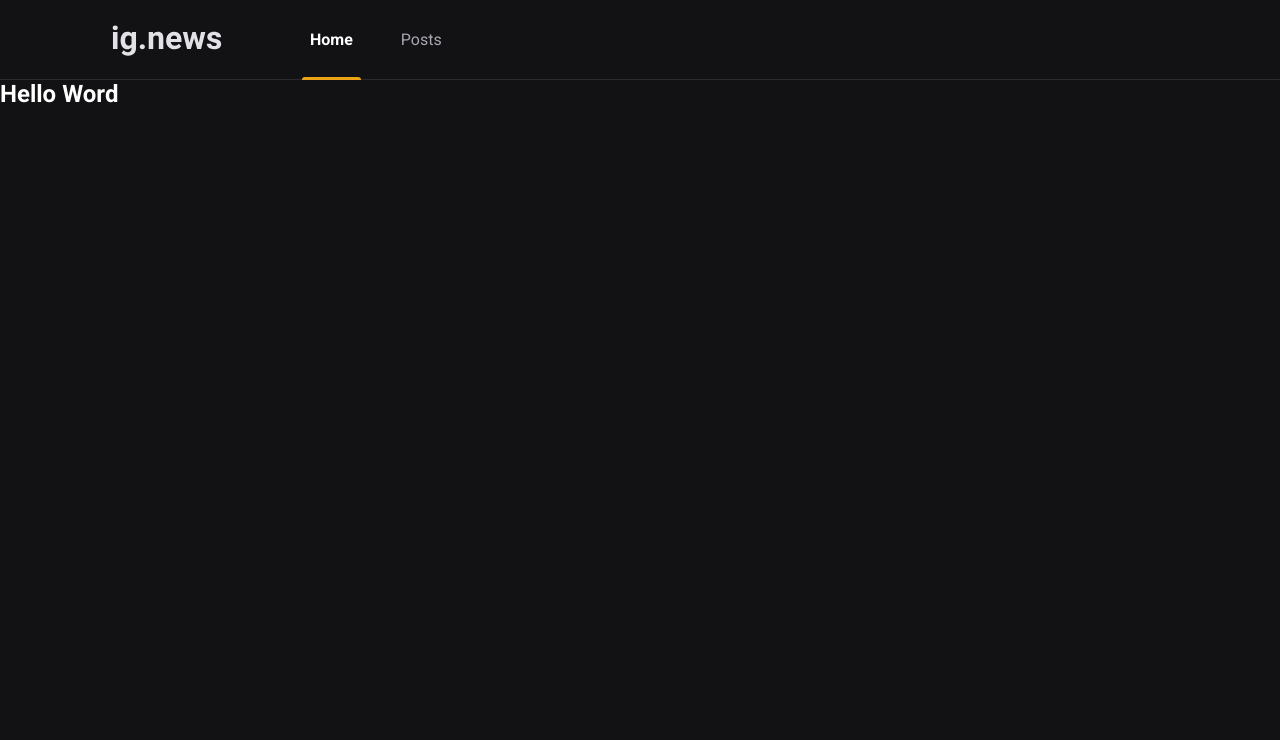
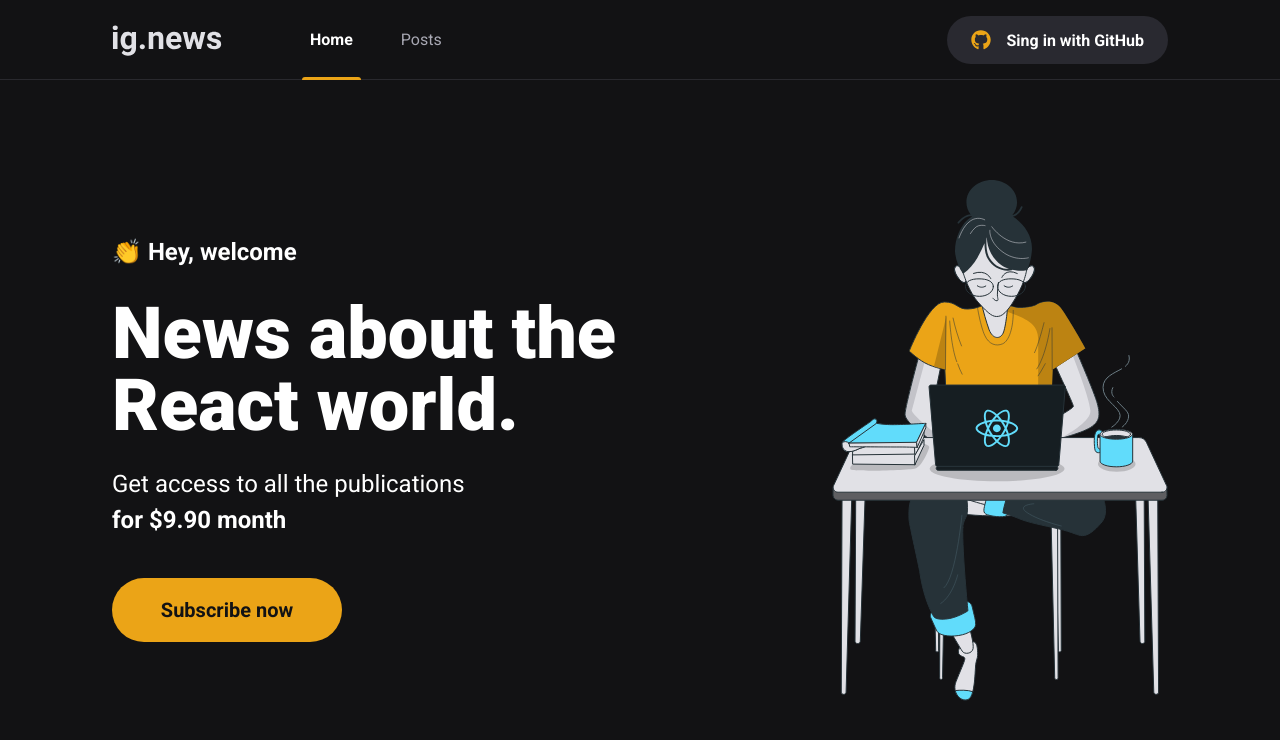
Before and after one commit to Unacon/ignews, a Next.js app: page / in a window 1280 px wide. Shown: the top 740 px of the page. Built offline with nearby package versions, Linux system fonts and the light colour scheme.

Commit message:
Finalizando estilos

```diff
--- a/package.json
+++ b/package.json
@@ -9,9 +9,11 @@
     "lint": "next lint"
   },
   "dependencies": {
+    "install": "^0.13.0",
     "next": "12.1.6",
     "react": "18.2.0",
     "react-dom": "18.2.0",
+    "react-icons": "^4.4.0",
     "sass": "^1.52.3"
   },
   "devDependencies": {
--- a/src/components/Header/index.tsx
+++ b/src/components/Header/index.tsx
@@ -1,3 +1,4 @@
+import { SingInButton } from "../SignInButton";
 import styles from "./styles.module.scss";
 
 export function Header() {
@@ -9,6 +10,7 @@
           <a className={styles.active}>Home</a>
           <a>Posts</a>
         </nav>
+        <SingInButton />
       </div>
     </header>
   );
--- a/src/components/Header/styles.module.scss
+++ b/src/components/Header/styles.module.scss
@@ -52,4 +52,7 @@
       }
     }
   }
+  button {
+    margin-left: auto;
+  }
 }
--- /dev/null
+++ b/src/components/SignInButton/index.tsx
@@ -0,0 +1,20 @@
+import { FaGithub } from "react-icons/fa";
+import { FiX } from "react-icons/fi";
+import styles from "./styles.module.scss";
+
+export function SingInButton() {
+  const isUserLoggedIn = false;
+
+  return isUserLoggedIn ? (
+    <button type="button" className={styles.signInButton}>
+      <FaGithub color="#04d361" />
+      João vitor
+      <FiX color="#737380" className={styles.closeIcon}></FiX>
+    </button>
+  ) : (
+    <button type="button" className={styles.signInButton}>
+      <FaGithub color="#eba417" />
+      Sing in with GitHub
+    </button>
+  );
+}
--- /dev/null
+++ b/src/components/SignInButton/styles.module.scss
@@ -0,0 +1,33 @@
+.signInButton {
+  height: 3rem;
+  border-radius: 3rem;
+  background: var(--gray-850);
+  border: 0;
+  padding: 0 1.5rem;
+
+  display: flex;
+  align-items: center;
+  justify-content: center;
+
+  color: var(--write);
+  font-weight: bold;
+
+  svg {
+    width: 20px;
+    height: 20px;
+  }
+
+  svg:first-child {
+    margin-right: 1rem;
+  }
+
+  svg.closeIcon {
+    margin-left: 1rem;
+  }
+
+  transition: filter 0.2s;
+
+  &:hover {
+    filter: brightness(0.8);
+  }
+}
--- /dev/null
+++ b/src/components/SubscribeButton/index.tsx
@@ -0,0 +1,8 @@
+import styles from "./styles.module.scss";
+export function SubscribeButton() {
+  return (
+    <button type="button" className={styles.subscribeButton}>
+      Subscribe now
+    </button>
+  );
+}
--- /dev/null
+++ b/src/components/SubscribeButton/styles.module.scss
@@ -0,0 +1,20 @@
+.subscribeButton {
+  height: 4rem;
+  width: 230px;
+  border: 0;
+  border-radius: 2rem;
+  background: var(--yellow-500);
+  color: var(--gray-900);
+  font-size: 1.25rem;
+  font-weight: bold;
+
+  display: flex;
+  align-items: center;
+  justify-content: center;
+
+  transition: filter 0.2s;
+
+  &:hover {
+    filter: brightness(0.8);
+  }
+}
--- /dev/null
+++ b/src/pages/home.module.scss
@@ -0,0 +1,45 @@
+.contentContainer {
+  max-width: 1120px;
+  margin: 0 auto;
+  padding: 0 2rem;
+  height: calc(100vh - 5rem);
+
+  display: flex;
+  align-items: center;
+  justify-content: space-between;
+}
+
+.hero {
+  max-width: 600px;
+
+  > span {
+    font-size: 1.5rem;
+    font-weight: bold;
+  }
+
+  h1 {
+    font-size: 4.5rem;
+    line-height: 4.5rem;
+    font-weight: 900;
+    margin-top: 2rem;
+
+    span {
+      color: var(--cyan-500);
+    }
+  }
+
+  p {
+    font-size: 1.5rem;
+    line-height: 2.25rem;
+    margin-top: 1.5rem;
+
+    span {
+      color: var(--cyan-500);
+      font-weight: bold;
+    }
+  }
+
+  button {
+    margin-top: 2.5rem;
+  }
+}
--- a/src/pages/index.tsx
+++ b/src/pages/index.tsx
@@ -1,14 +1,28 @@
 import Head from "next/head";
+import { SubscribeButton } from "../components/SubscribeButton";
+import syles from "./home.module.scss";
 
 export default function Home() {
   return (
     <>
       <Head>
-        <title>Inicío | ig.news</title>
+        <title>Home | ig.news</title>
       </Head>
-      <h2>
-        Hello <span>Word</span>
-      </h2>
+
+      <main className={syles.contentContainer}>
+        <section className={syles.hero}>
+          <span>👏 Hey, welcome</span>
+          <h1>
+            News about the <span>React</span> world.
+          </h1>
+          <p>
+            Get access to all the publications <br />
+            <span>for $9.90 month</span>
+          </p>
+          <SubscribeButton />
+        </section>
+        <img src="/images/avatar.svg" alt="Girl coding" />
+      </main>
     </>
   );
 }
--- a/src/styles/global.scss
+++ b/src/styles/global.scss
@@ -10,6 +10,7 @@
   --gray-100: #e1e1e6;
   --gray-300: #a8a8b3;
   --gray-800: #29292e;
+  --gray-850: #292930;
   --gray-900: #121214;
 
   -cyan-500: #61dafb;
```
Also changed, not shown: Comandos.txt, 1 other file (tests, documents, lock files or other folders).
